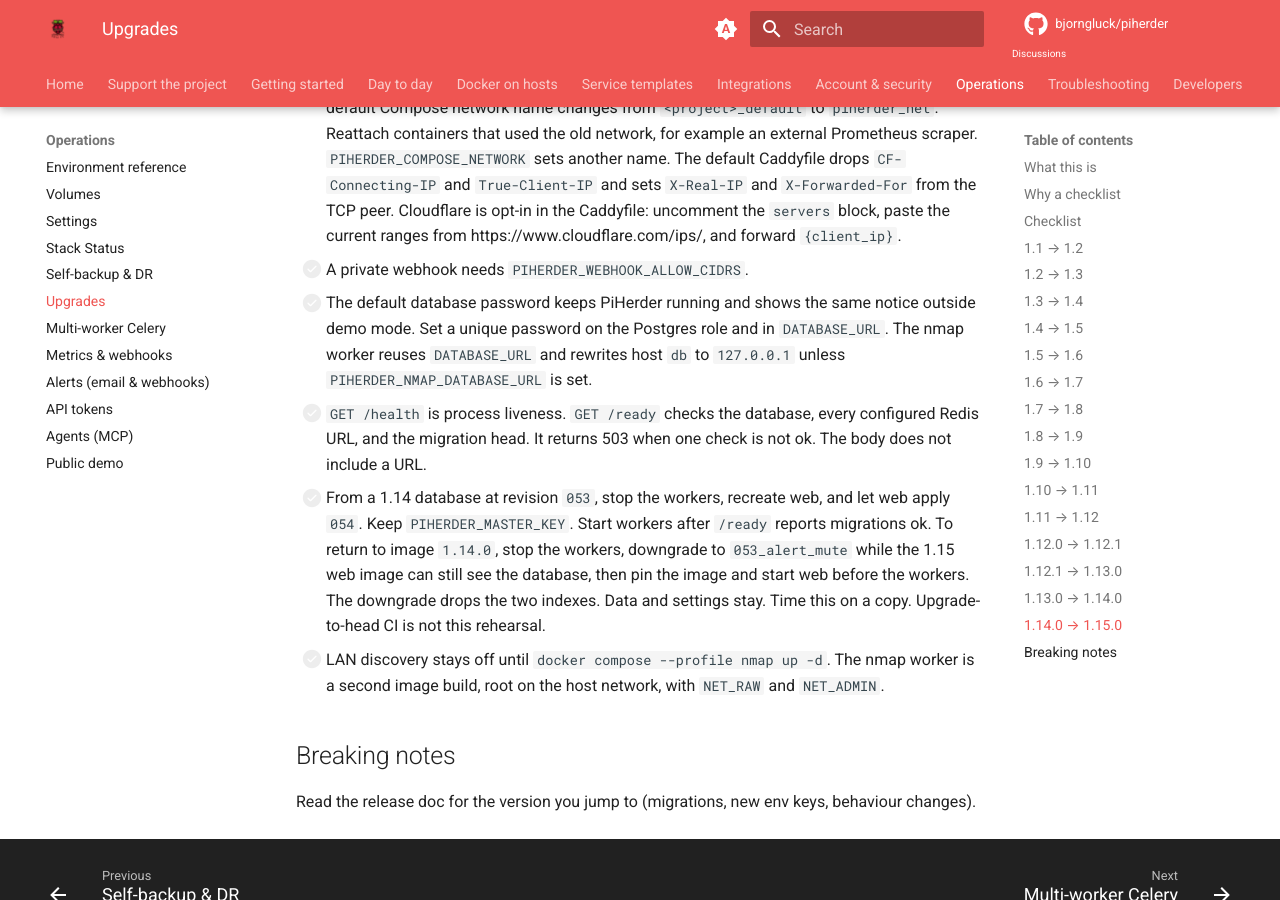
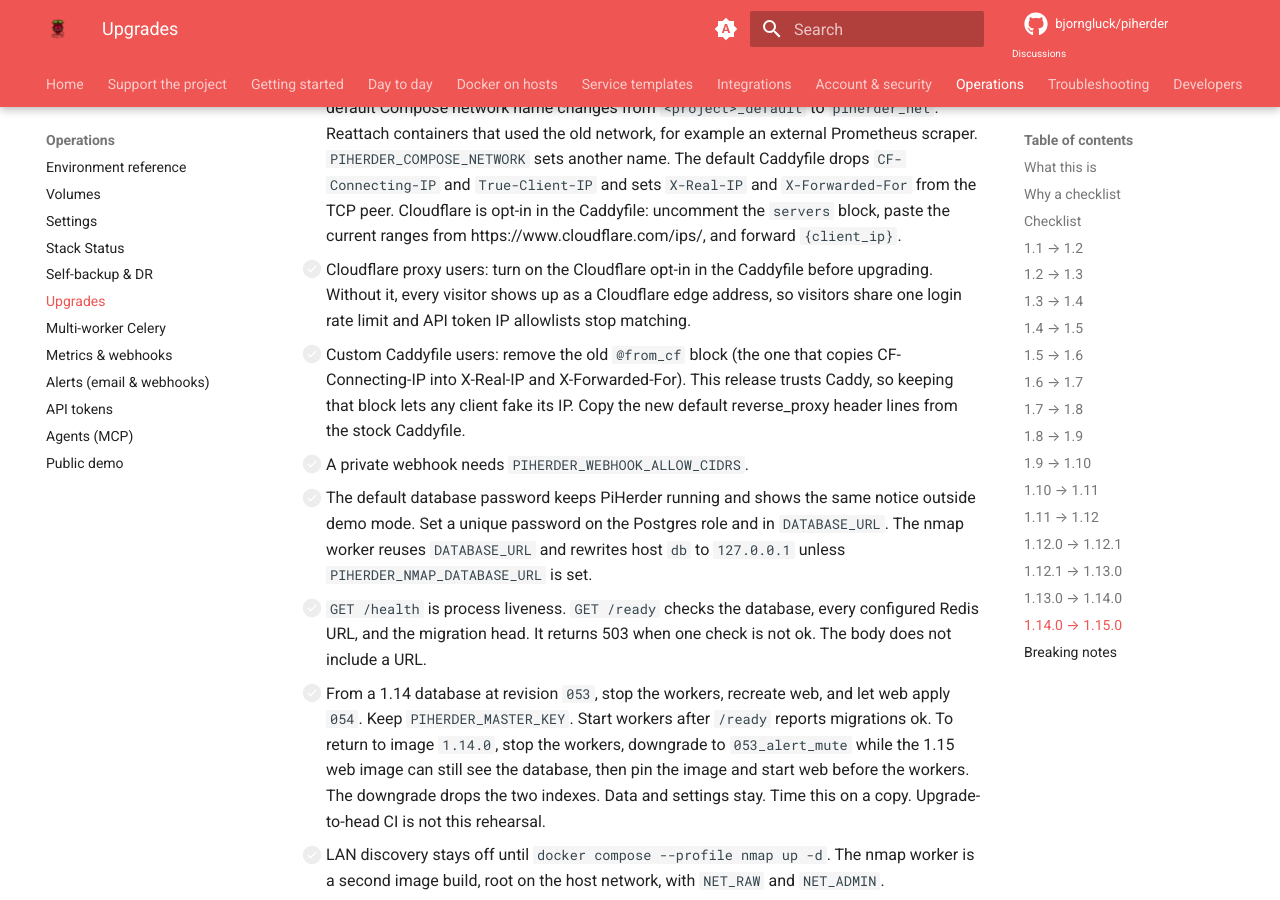
Before and after one commit to bjorngluck/piherder, an MkDocs documentation site: the page built from wiki/operations/upgrades.md, in a window 1280 px wide and 900 px high, scrolled down 7543 px. Built offline with MkDocs 1.6.1 and Material for MkDocs 9.7.7, drawn with Linux system fonts in a browser that asks for light colours; comment, search, counter and statistics services are not loaded.

Commit message:
docs: warn before upgrade about Cloudflare and old Caddyfiles
Cloudflare proxy users need the Caddyfile opt-in, and a custom Caddyfile must drop the old from_cf block.

```diff
--- a/wiki/operations/upgrades.md
+++ b/wiki/operations/upgrades.md
@@ -183,6 +183,8 @@ Before a lab copy of this branch:
 
 - [ ] A missing Redis password or a rejected Redis password keeps PiHerder running and shows a notice on every page, including login. Set `REDIS_PASSWORD` and include it in `CELERY_BROKER_URL`, `CELERY_RESULT_BACKEND`, and `REDIS_URL` to clear that notice. The log line has no URL and no password. A connection error does not add a notice. Compose starts Redis with no password when `REDIS_PASSWORD` is unset.
 - [ ] Stock compose uses subnet `192.0.2.0/24` (TEST-NET-1, picked on purpose) and pins Caddy at `192.0.2.10`. `PIHERDER_TRUSTED_PROXY_CIDRS` defaults to `192.0.2.10/32`, `127.0.0.1/32`, and `::1/128`. An existing `.env` value wins. Do not list the whole subnet. If that subnet is already in use, set `PIHERDER_COMPOSE_SUBNET`, `PIHERDER_CADDY_IP`, and the trusted-proxy `/32` together. A neighbor on the subnet cannot spoof forwarded headers. The default Compose network name changes from `<project>_default` to `piherder_net`. Reattach containers that used the old network, for example an external Prometheus scraper. `PIHERDER_COMPOSE_NETWORK` sets another name. The default Caddyfile drops `CF-Connecting-IP` and `True-Client-IP` and sets `X-Real-IP` and `X-Forwarded-For` from the TCP peer. Cloudflare is opt-in in the Caddyfile: uncomment the `servers` block, paste the current ranges from https://www.cloudflare.com/ips/, and forward `{client_ip}`.
+- [ ] Cloudflare proxy users: turn on the Cloudflare opt-in in the Caddyfile before upgrading. Without it, every visitor shows up as a Cloudflare edge address, so visitors share one login rate limit and API token IP allowlists stop matching.
+- [ ] Custom Caddyfile users: remove the old `@from_cf` block (the one that copies CF-Connecting-IP into X-Real-IP and X-Forwarded-For). This release trusts Caddy, so keeping that block lets any client fake its IP. Copy the new default reverse_proxy header lines from the stock Caddyfile.
 - [ ] A private webhook needs `PIHERDER_WEBHOOK_ALLOW_CIDRS`.
 - [ ] The default database password keeps PiHerder running and shows the same notice outside demo mode. Set a unique password on the Postgres role and in `DATABASE_URL`. The nmap worker reuses `DATABASE_URL` and rewrites host `db` to `127.0.0.1` unless `PIHERDER_NMAP_DATABASE_URL` is set.
 - [ ] `GET /health` is process liveness. `GET /ready` checks the database, every configured Redis URL, and the migration head. It returns 503 when one check is not ok. The body does not include a URL.
```
Also changed, not shown: docs/QA_v1.15.0.md (+1 -0 lines), docs/RELEASE_v1.15.0.md (+2 -0 lines).
